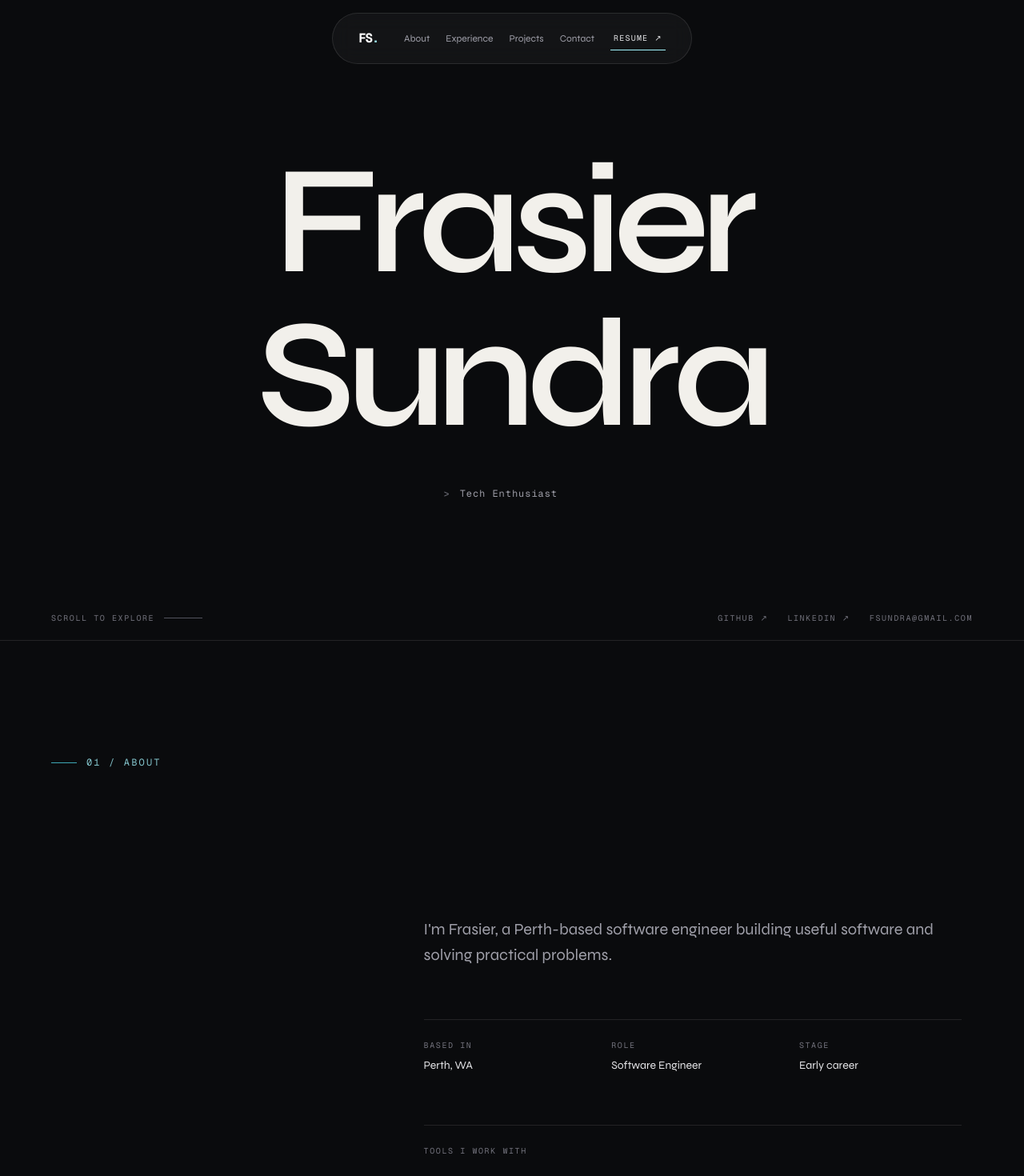
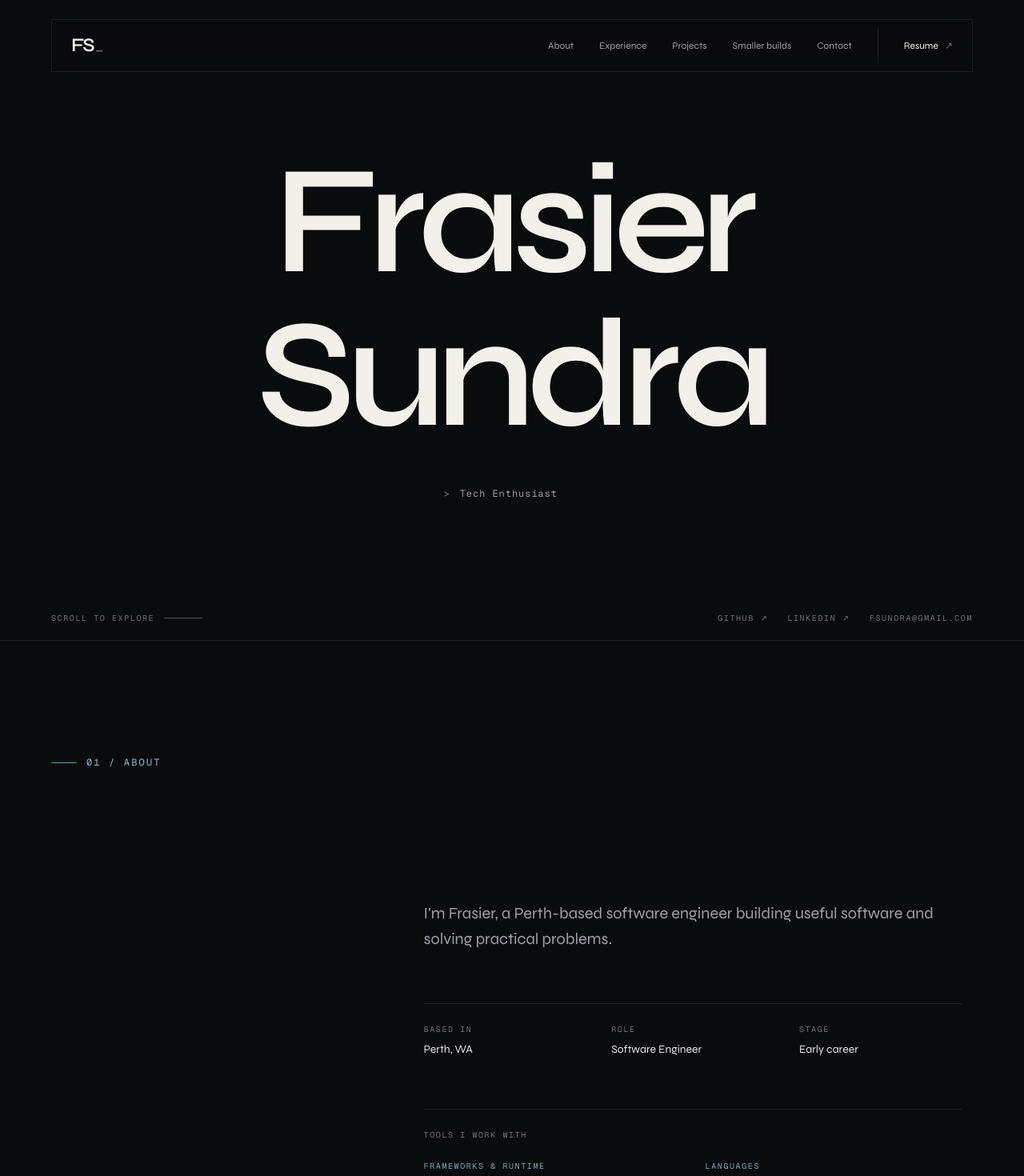
Before and after one commit to Fozzyack/portfolio, a Next.js app: page / in a window 1280 px wide. Shown: the top 1470 px of the page at 80% size. Built offline with nearby package versions, Linux system fonts and the light colour scheme.

Commit message:
navbar update; fmt of smaller builds section

```diff
--- a/app/globals.css
+++ b/app/globals.css
@@ -37,13 +37,14 @@ body {
     padding: 0.12em 0.16em 0.2em;
 }
 
-.hero-word-mask,
-.header-mask,
-.smaller-projects-word-mask {
-    /* Give Syne's descenders room inside the animated clipping area.
-       Matching margins preserve word spacing and the surrounding layout. */
-    margin: -0.12em -0.1em -0.3em;
-    padding: 0.12em 0.1em 0.3em;
+.hero-word-mask {
+    margin: -0.05em -0.08em -0.18em;
+    padding: 0.05em 0.08em 0.18em;
+}
+
+.header-mask {
+    margin: -0.05em -0.08em -0.18em;
+    padding: 0.05em 0.08em 0.18em;
 }
 
 @keyframes terminal-cursor {
--- a/components/AboutSection.tsx
+++ b/components/AboutSection.tsx
@@ -188,7 +188,7 @@ export default function AboutSection() {
 
                 <div>
                     <h2
-                        className="heading max-w-4xl text-[clamp(2.75rem,6vw,6rem)] font-medium leading-[1.05] tracking-[-0.07em] text-white"
+                        className="heading max-w-4xl text-[clamp(2.75rem,6vw,6rem)] font-medium leading-[0.92] tracking-[-0.07em] text-white"
                         id="about-title"
                     >
                         Building thoughtful software.
--- a/components/ContactSection.tsx
+++ b/components/ContactSection.tsx
@@ -101,7 +101,7 @@ export default function ContactSection() {
                             Have a project in mind?
                         </p>
                         <h2
-                            className="header mt-8 max-w-4xl text-[clamp(3.5rem,9vw,9rem)] font-medium leading-[1.05] tracking-[-0.1em]"
+                            className="header mt-8 max-w-4xl text-[clamp(3.5rem,9vw,9rem)] font-medium leading-[0.82] tracking-[-0.1em]"
                             id="contact-title"
                         >
                             Let&apos;s make something useful.
--- a/components/ExperienceSection.tsx
+++ b/components/ExperienceSection.tsx
@@ -118,7 +118,7 @@ export default function ExperienceSection() {
 
                 <div>
                     <h2
-                        className="header max-w-3xl text-[clamp(3rem,6vw,6rem)] font-medium leading-[1.05] tracking-[-0.08em] text-white"
+                        className="header max-w-3xl text-[clamp(3rem,6vw,6rem)] font-medium leading-[0.88] tracking-[-0.08em] text-white"
                         id="experience-title"
                     >
                         Building from the ground up.
--- a/components/Navbar.tsx
+++ b/components/Navbar.tsx
@@ -4,9 +4,21 @@ import gsap from "gsap";
 import { useGSAP } from "@gsap/react";
 import { useEffect, useRef, useState } from "react";
 
+gsap.registerPlugin(useGSAP);
+
+const links = [
+    { label: "About", href: "#about" },
+    { label: "Experience", href: "#experience" },
+    { label: "Projects", href: "#work" },
+    { label: "Smaller builds", href: "#smaller-builds" },
+    { label: "Contact", href: "#contact" },
+];
+
 export default function Navbar() {
     const navRef = useRef<HTMLDivElement>(null);
+    const menuButtonRef = useRef<HTMLButtonElement>(null);
     const [hasScrolled, setHasScrolled] = useState(false);
+    const [isMenuOpen, setIsMenuOpen] = useState(false);
 
     useEffect(() => {
         const updateScrollState = () => setHasScrolled(window.scrollY > 0);
@@ -17,75 +29,121 @@ export default function Navbar() {
         return () => window.removeEventListener("scroll", updateScrollState);
     }, []);
 
+    useEffect(() => {
+        if (!isMenuOpen) return;
+
+        const desktop = window.matchMedia("(min-width: 768px)");
+        const closeOnDesktop = () => {
+            if (desktop.matches) setIsMenuOpen(false);
+        };
+
+        const closeOnOutsideClick = (event: PointerEvent) => {
+            if (!navRef.current?.contains(event.target as Node)) {
+                setIsMenuOpen(false);
+            }
+        };
+
+        const closeOnEscape = (event: KeyboardEvent) => {
+            if (event.key === "Escape") {
+                setIsMenuOpen(false);
+                menuButtonRef.current?.focus();
+            }
+        };
+
+        document.addEventListener("pointerdown", closeOnOutsideClick);
+        document.addEventListener("keydown", closeOnEscape);
+        desktop.addEventListener("change", closeOnDesktop);
+
+        return () => {
+            document.removeEventListener("pointerdown", closeOnOutsideClick);
+            document.removeEventListener("keydown", closeOnEscape);
+            desktop.removeEventListener("change", closeOnDesktop);
+        };
+    }, [isMenuOpen]);
+
     useGSAP(
         () => {
+            const motion = gsap.matchMedia();
+
+            motion.add("(prefers-reduced-motion: no-preference)", () => {
                 gsap.from(navRef.current, {
                     opacity: 0,
-                x: 1000,
-                delay: 3.0,
-                duration: 1.5,
+                    y: -12,
+                    delay: 1.5,
+                    duration: 0.8,
                     ease: "power3.out",
                 });
+            });
+
+            return () => motion.revert();
         },
         { scope: navRef },
     );
 
     return (
         <nav
-            className="fixed z-100 flex w-full items-center justify-center py-4"
+            className="fixed inset-x-0 top-0 z-100 px-6 pt-4 sm:px-10 sm:pt-6 lg:px-16"
             aria-label="Primary navigation"
         >
             <div
-                className={`flex w-fit items-center gap-6 rounded-full border border-white/10 px-4 py-4 backdrop-blur-md transition-colors sm:gap-8 sm:px-8 ${hasScrolled ? "bg-[#0a0b0d]" : "bg-white/4"}`}
+                className={`mx-auto flex w-full max-w-7xl flex-wrap items-center justify-between gap-x-8 border px-5 backdrop-blur-md transition-colors duration-300 motion-reduce:transition-none sm:px-6 ${hasScrolled || isMenuOpen ? "border-white/15 bg-[#0a0b0d]/95" : "border-white/8 bg-[#0a0b0d]/70"}`}
                 ref={navRef}
             >
                 <a
-                    className="font-mono text-base font-bold tracking-[-0.08em] text-white"
+                    className="inline-flex min-h-16 items-center text-2xl font-semibold tracking-[-0.08em] text-[#f2f0eb] outline-offset-4 focus-visible:outline focus-visible:outline-zinc-300"
                     href="#top"
                     aria-label="Home"
+                    onClick={() => setIsMenuOpen(false)}
                 >
-                    FS<span className="text-cyan-200">.</span>
+                    FS
+                    <span
+                        className="ml-0.5 font-mono text-lg font-normal text-zinc-500"
+                        aria-hidden="true"
+                    >
+                        _
+                    </span>
                 </a>
-                <div className="hidden items-center gap-5 text-xs text-zinc-400 sm:flex">
+                <button
+                    ref={menuButtonRef}
+                    type="button"
+                    className="flex min-h-11 items-center gap-3 font-mono text-[10px] uppercase tracking-[0.12em] text-zinc-300 outline-offset-4 hover:text-white focus-visible:outline focus-visible:outline-zinc-300 md:hidden"
+                    aria-expanded={isMenuOpen}
+                    aria-controls="primary-navigation-links"
+                    onClick={() => setIsMenuOpen((open) => !open)}
+                >
+                    {isMenuOpen ? "Close" : "Menu"}
+                    <span aria-hidden="true">{isMenuOpen ? "[−]" : "[+]"}</span>
+                </button>
+                <ul
+                    id="primary-navigation-links"
+                    className={`${isMenuOpen ? "flex" : "hidden"} w-full flex-col border-t border-white/10 pb-4 pt-2 text-sm text-zinc-400 md:flex md:w-auto md:flex-row md:items-center md:gap-5 md:border-0 md:py-0 md:text-xs lg:gap-8`}
+                >
+                    {links.map((link) => (
+                        <li key={link.href}>
                             <a
-                        className="transition-colors hover:text-white"
-                        href="#about"
+                                className="flex min-h-11 items-center underline-offset-8 transition-colors hover:text-[#f2f0eb] hover:underline focus-visible:text-white focus-visible:outline focus-visible:outline-zinc-300 motion-reduce:transition-none"
+                                href={link.href}
+                                onClick={() => setIsMenuOpen(false)}
                             >
-                        About
+                                {link.label}
                             </a>
+                        </li>
+                    ))}
+                    <li className="mt-2 border-t border-white/10 pt-2 md:mt-0 md:border-l md:border-t-0 md:pl-5 md:pt-0 lg:pl-8">
                         <a
-                        className="transition-colors hover:text-white"
-                        href="#experience"
-                    >
-                        Experience
-                    </a>
-                    <a
-                        className="transition-colors hover:text-white"
-                        href="#work"
-                    >
-                        Projects
-                    </a>
-                    <a
-                        className="transition-colors hover:text-white"
-                        href="#contact"
-                    >
-                        Contact
-                    </a>
-                    <a
-                        className="group inline-flex items-center gap-2 border-b border-cyan-200 px-1 py-2 font-mono text-[10px] uppercase tracking-[0.12em] text-zinc-200 transition-colors hover:text-cyan-200"
+                            className="inline-flex min-h-11 items-center gap-2 text-[#f2f0eb] underline-offset-8 hover:underline focus-visible:outline focus-visible:outline-zinc-300"
                             href="/FrasierSundra.pdf"
                             target="_blank"
                             rel="noreferrer"
+                            onClick={() => setIsMenuOpen(false)}
                         >
                             Resume
-                        <span
-                            className="transition-transform group-hover:translate-x-0.5"
-                            aria-hidden="true"
-                        >
+                            <span className="text-zinc-500" aria-hidden="true">
                                 ↗
                             </span>
                         </a>
-                </div>
+                    </li>
+                </ul>
             </div>
         </nav>
     );
--- a/components/SmallerProjectsSection.tsx
+++ b/components/SmallerProjectsSection.tsx
@@ -93,7 +93,8 @@ export default function SmallerProjectsSection() {
 
     return (
         <section
-            className="border-t border-white/10 bg-[#0a0b0d] px-6 py-20 text-zinc-100 sm:px-10 sm:py-24 lg:px-16"
+            className="min-h-svh border-t border-white/10 bg-[#0a0b0d] px-6 py-20 text-zinc-100 sm:px-10 sm:py-24 lg:flex lg:flex-col lg:justify-center lg:px-16"
+            id="smaller-builds"
             aria-labelledby="smaller-projects-title"
             ref={root}
         >
@@ -104,7 +105,7 @@ export default function SmallerProjectsSection() {
                             04 / From GitHub
                         </p>
                         <h2
-                            className="smaller-projects-heading mt-5 text-[clamp(3rem,6vw,6rem)] font-medium leading-[1.05] tracking-[-0.08em]"
+                            className="smaller-projects-heading mt-5 text-[clamp(3rem,6vw,6rem)] font-medium leading-[0.86] tracking-[-0.08em]"
                             id="smaller-projects-title"
                         >
                             Smaller builds.
--- a/components/WorkSection.tsx
+++ b/components/WorkSection.tsx
@@ -412,7 +412,7 @@ export default function WorkSection() {
                             03 / Selected work
                         </p>
                         <h2
-                            className="header mt-8 max-w-3xl text-[clamp(3rem,7vw,7rem)] font-medium leading-[1.05] tracking-[-0.08em] text-white"
+                            className="header mt-8 max-w-3xl text-[clamp(3rem,7vw,7rem)] font-medium leading-[0.86] tracking-[-0.08em] text-white"
                             id="work-title"
                         >
                             Things I&apos;ve built.
```
Lines whose indentation alone changed are shown as unchanged.
